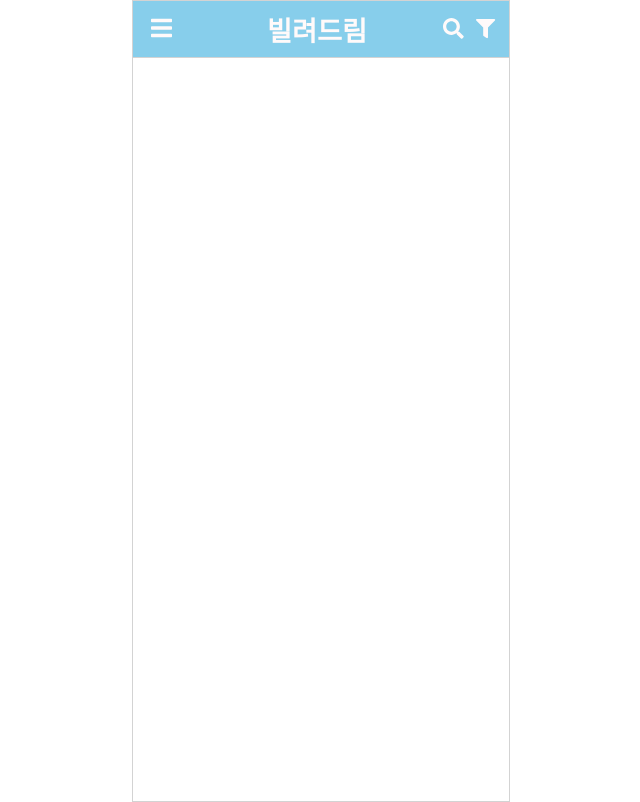
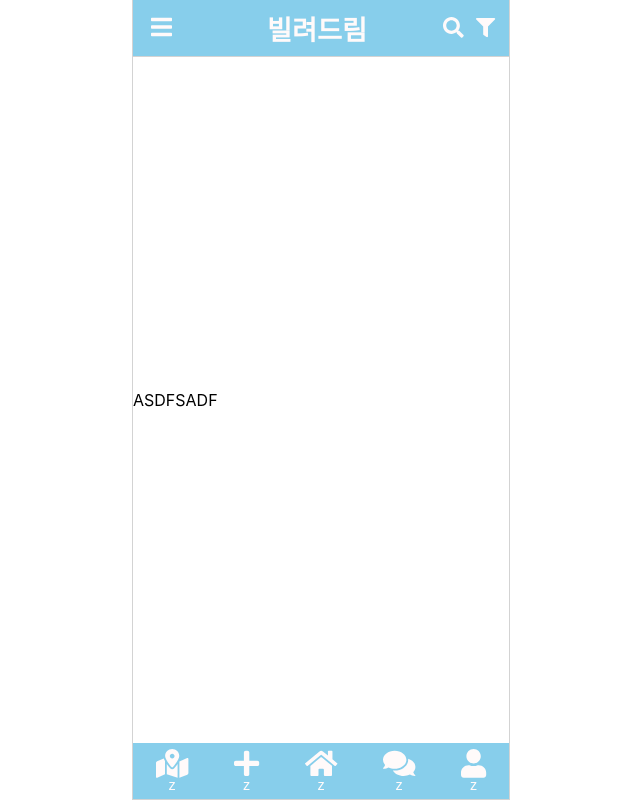
Before and after one commit to kgh3489/2021Hanium, a React (Create React App) app: page / in a window 1280 px wide. Shown: the whole page, without its empty margins (319-959 px from the left). Built offline with nearby package versions, Linux system fonts and the light colour scheme.

Commit message:
메인 화면 구축

```diff
--- a/package.json
+++ b/package.json
@@ -10,7 +10,8 @@
     "react": "^17.0.2",
     "react-dom": "^17.0.2",
     "react-scripts": "4.0.3",
-    "web-vitals": "^1.0.1"
+    "web-vitals": "^1.0.1",
+    "yarn": "^1.22.10"
   },
   "scripts": {
     "start": "react-scripts start",
--- a/src/App.css
+++ /dev/null
@@ -1,11 +0,0 @@
-button {
-  border: none;
-  background: transparent;
-}
-
-.app {
-  width: 23.5rem;
-  margin: 0 auto;
-  height: 100vh;
-  border: 1px solid lightgray;
-}
--- a/src/app.jsx
+++ b/src/app.jsx
@@ -1,10 +1,14 @@
-import './app.css';
 import Header from './component/header/header';
+import styles from './app.module.css';
+import Footer from './component/footer/footer';
+import ProductList from './component/product_list/product_list';
 
 function App() {
   return (
-    <div className="app">
+    <div className={styles.app}>
     <Header />
+    <ProductList />
+    <Footer />
     </div>
   );
 }
--- /dev/null
+++ b/src/app.module.css
@@ -0,0 +1,15 @@
+button {
+  border: none;
+  background: transparent;
+}
+
+.app {
+  display:flex;
+  flex-direction:column;
+  justify-content:space-between;
+  width: 23.5rem;
+  margin: 0 auto;
+  height: 100vh;
+  border-right: 1px solid lightgray;
+  border-left: 1px solid lightgray;
+}
--- /dev/null
+++ b/src/component/footer/footer.jsx
@@ -0,0 +1,46 @@
+import React from 'react';
+import styles from './footer.module.css';
+
+const Footer = (props) => {
+
+    return (
+        <footer className={styles.footer}>
+            <ul className={styles.footerMenu}>
+                <li>
+                    <button className={`${styles.footerBtn} ${styles.mapBtn}`}>
+                        <i className="fas fa-map-marked-alt"></i>
+                        <span className={styles.btnName}>z</span>
+                    </button>
+
+                </li>
+                <li>
+                    <button className={`${styles.footerBtn} ${styles.mapBtn}`}>
+                        <i className="fas fa-plus"></i>
+                        <span className={styles.btnName}>z</span>
+                    </button>
+                </li>
+                <li>
+                    <button className={`${styles.footerBtn} ${styles.mapBtn}`}>
+                        <i className="fas fa-home"></i>
+                        <span className={styles.btnName}>z</span>
+                    </button>
+                </li>
+                <li>
+                    <button className={`${styles.footerBtn} ${styles.mapBtn}`}>
+                        <i className="fas fa-comments"></i>
+                        <span className={styles.btnName}>z</span>
+                    </button>
+                </li>
+                <li>
+                    <button className={`${styles.footerBtn} ${styles.mapBtn}`}>
+                        <i className="fas fa-user"></i>
+                        <span className={styles.btnName}>z</span>
+                    </button>
+                </li>
+            </ul>
+        </footer>
+    )
+
+};
+
+export default Footer;
--- /dev/null
+++ b/src/component/footer/footer.module.css
@@ -0,0 +1,35 @@
+.footerMenu {
+    list-style: none;
+    display: flex;
+    justify-content: space-around;
+    align-items: center;
+    padding: 0;
+    margin: 0;
+    height: 3.5rem;
+}
+
+
+
+.footerBtn {
+    display: flex;
+    flex-direction: column;
+    justify-content: center;
+    align-items: center;
+    font-size: 1.8rem;
+    color: snow;
+    cursor: pointer;
+}
+
+.btnName {
+    font-size: 0.5em;
+}
+
+
+.footer {
+    width: 100%;
+    height: 3.5rem;
+    background: skyblue;
+    border-bottom: 1px solid lightgray;
+    margin: 0;
+    padding: 0;
+}
--- /dev/null
+++ b/src/component/product_list/product_list.jsx
@@ -0,0 +1,18 @@
+import React from 'react';
+import styles from './product_list.module.css';
+
+const ProductList = (props) => {
+
+
+
+    return (
+        <section className={styles.product_list}>
+            ASDFSADF
+
+        </section>
+    )
+
+
+};
+
+export default ProductList;
```
Also changed, not shown: src/component/product_list/product_list.module.css (added), 2 other files (tests, documents, lock files or other folders).
